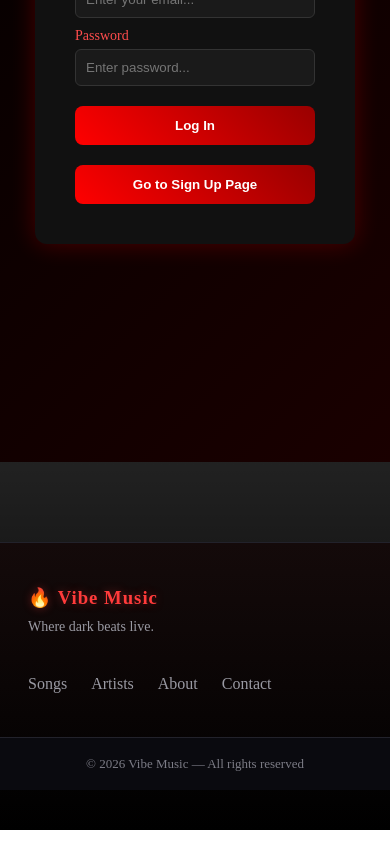
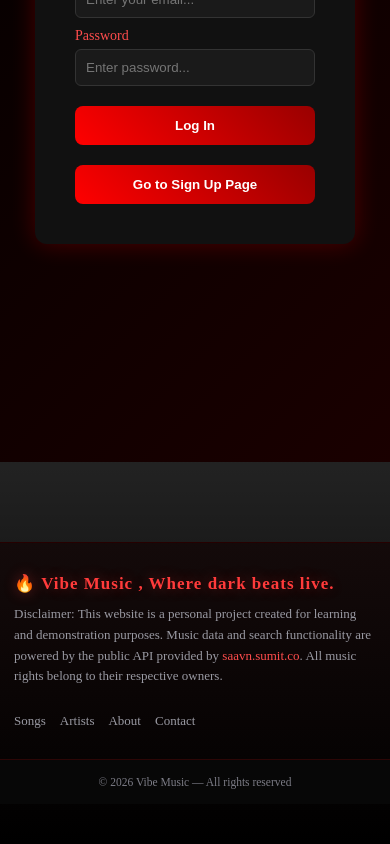
Before and after one commit to infinityabhinav/vibe-music-player, a React (Vite) app: page /log-in in a window 390 px wide. Shown: the part 440-1284 px from the top of the page. Built offline with nearby package versions, Linux system fonts and the light colour scheme; no server answers.

Commit message:
styles updated !!

```diff
--- a/index.html
+++ b/index.html
@@ -2,7 +2,7 @@
 <html lang="en">
   <head>
     <meta charset="UTF-8" />
-    <link rel="icon" type="image/svg+xml" href="/vite.svg" />
+    <link rel="icon" type="image/svg+xml" href="./public/music.svg" />
     <meta name="viewport" content="width=device-width, initial-scale=1.0" />
     <title>vibe-music</title>
   </head>
--- a/src/components/Footer.jsx
+++ b/src/components/Footer.jsx
@@ -5,11 +5,27 @@ export default function Footer() {
     <footer className="footer">
       <div className="footer-inner">
 
+        {/* brand */}
         <div className="footer-brand">
-          <h3>🔥 Vibe Music</h3>
-          <p>Where dark beats live.</p>
+          <h3>🔥 Vibe Music , Where dark beats live.</h3>
+
+          {/* disclaimer */}
+          <p className="footer-disclaimer">
+            Disclaimer: This website is a personal project created for learning
+            and demonstration purposes. Music data and search functionality are
+            powered by the public API provided by{" "}
+            <a
+              href="https://saavn.sumit.co"
+              target="_blank"
+              rel="noopener noreferrer"
+            >
+              saavn.sumit.co
+            </a>
+            . All music rights belong to their respective owners.
+          </p>
         </div>
 
+        {/* links */}
         <ul className="footer-links">
           <li>Songs</li>
           <li>Artists</li>
@@ -19,6 +35,7 @@ export default function Footer() {
 
       </div>
 
+      {/* bottom */}
       <div className="footer-bottom">
         © {new Date().getFullYear()} Vibe Music — All rights reserved
       </div>
--- a/src/index.css
+++ b/src/index.css
@@ -21,89 +21,211 @@ body{
 }
 
 /* footer styles */
-
-.footer {
-  background: linear-gradient(180deg, #140a0a, #000000);
-  color: #e6e6e6;
-  border-top: 1px solid #22222b;
-
-}
-
-/* layout */
-
-.footer-inner {
-  max-width: 1200px;
-  margin: auto;
-  padding: 44px 28px;
-  display: flex;
-  justify-content: space-between;
-  gap: 40px;
-  flex-wrap: wrap;
-}
-
-/* brand */
-
-.footer-brand h3 {
-  margin: 0 0 10px;
-  color: #ff3b3b;
-  letter-spacing: 1px;
-  text-shadow: 0 0 10px rgba(255, 59, 59, 0.35);
-}
-
-.footer-brand p {
-  margin: 0;
-  font-size: 14px;
-  color: #9a9aa3;
-}
-
-/* links */
-
-.footer-links {
-  list-style: none;
-  display: flex;
-  gap: 24px;
-  margin: 0;
-  padding: 0;
-}
-
-.footer-links li {
-  cursor: pointer;
-  color: #9a9aa3;
-  position: relative;
-  transition: 0.25s;
-}
-
-.footer-links li:hover {
-  color: #ff5a5a;
-  text-shadow: 0 0 6px rgba(255, 90, 90, 0.4);
+/* =========================
+   FOOTER MAIN
+========================= */
+
+.footer{
+  background:linear-gradient(180deg,#140a0a,#000);
+  color:#e6e6e6;
+  border-top:1px solid rgba(255,0,0,.15);
+  margin-top:80px;
+  width:100%;
+  overflow:hidden;
+}
+
+/* =========================
+   INNER LAYOUT
+========================= */
+
+.footer-inner{
+  max-width:1200px;
+  margin:auto;
+  padding:46px 28px;
+
+  display:flex;
+  justify-content:space-between;
+  gap:40px;
+  flex-wrap:wrap;
+}
+
+/* =========================
+   BRAND
+========================= */
+
+.footer-brand{
+  max-width:420px;
+}
+
+.footer-brand h3{
+  margin:0 0 10px;
+  color:#ff3b3b;
+  letter-spacing:1px;
+  font-size:20px;
+  text-shadow:0 0 14px rgba(255,59,59,.35);
+}
+
+.footer-brand p{
+  margin:0;
+  font-size:14px;
+  color:#9a9aa3;
+}
+
+/* disclaimer */
+
+.footer-disclaimer{
+  margin-top:14px;
+  font-size:12.5px;
+  line-height:1.6;
+  color:#8b8b95;
+  max-width:380px;
+}
+
+.footer-disclaimer a{
+  color:#ff4d4d;
+  text-decoration:none;
+}
+
+.footer-disclaimer a:hover{
+  text-decoration:underline;
+}
+
+/* =========================
+   LINKS
+========================= */
+
+.footer-links{
+  list-style:none;
+  display:flex;
+  gap:26px;
+  margin:0;
+  padding:0;
+  align-items:flex-start;
+  flex-wrap:wrap;
+}
+
+.footer-links li{
+  cursor:pointer;
+  color:#9a9aa3;
+  position:relative;
+  transition:.25s;
+  font-size:14px;
+}
+
+.footer-links li:hover{
+  color:#ff5a5a;
+  text-shadow:0 0 6px rgba(255,90,90,.4);
 }
 
 /* underline hover */
 
-.footer-links li::after {
-  content: "";
-  position: absolute;
-  left: 0;
-  bottom: -6px;
-  width: 0%;
-  height: 2px;
-  background: #ff3b3b;
-  transition: 0.25s;
-}
-
-.footer-links li:hover::after {
-  width: 100%;
-}
-
-/* bottom bar */
-
-.footer-bottom {
-  text-align: center;
-  padding: 18px;
-  font-size: 13px;
-  color: #7c7c86;
-  border-top: 1px solid #22222b;
-  background: #0a0a0f;
+.footer-links li::after{
+  content:"";
+  position:absolute;
+  left:0;
+  bottom:-6px;
+  width:0%;
+  height:2px;
+  background:#ff3b3b;
+  transition:.25s;
+}
+
+.footer-links li:hover::after{
+  width:100%;
+}
+
+/* =========================
+   BOTTOM BAR
+========================= */
+
+.footer-bottom{
+  text-align:center;
+  padding:18px;
+  font-size:13px;
+  color:#7c7c86;
+  border-top:1px solid rgba(255,0,0,.15);
+  background:#070707;
+}
+
+/* =========================
+   TABLET
+========================= */
+
+@media(max-width:900px){
+
+  .footer-inner{
+    padding:40px 20px;
+    gap:30px;
+  }
+
+  .footer-links{
+    gap:18px;
+  }
+}
+
+/* =========================
+   MOBILE
+========================= */
+
+@media(max-width:600px){
+
+  .footer-inner{
+    flex-direction:column;
+    align-items:flex-start;
+    padding:36px 16px;
+    gap:26px;
+  }
+
+  .footer-brand h3{
+    font-size:18px;
+  }
+
+  .footer-brand p{
+    font-size:13px;
+  }
+
+  .footer-disclaimer{
+    font-size:12px;
+    max-width:100%;
+  }
+
+  .footer-links{
+    width:100%;
+    justify-content:flex-start;
+    gap:16px;
+  }
+
+  .footer-links li{
+    font-size:13px;
+  }
+
+  .footer-bottom{
+    font-size:12px;
+    padding:16px 10px;
+  }
+}
+
+/* =========================
+   EXTRA SMALL
+========================= */
+
+@media(max-width:420px){
+
+  .footer-inner{
+    padding:30px 14px;
+  }
+
+  .footer-brand h3{
+    font-size:17px;
+  }
+
+  .footer-links{
+    gap:14px;
+  }
+
+  .footer-bottom{
+    font-size:11.5px;
+  }
 }
 
 
```
Also changed, not shown: public/music.svg (added).
